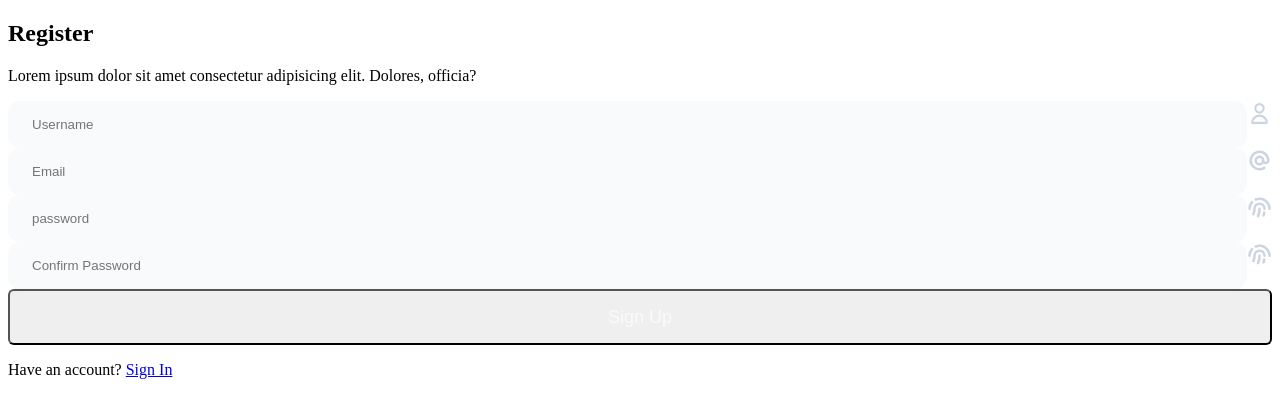
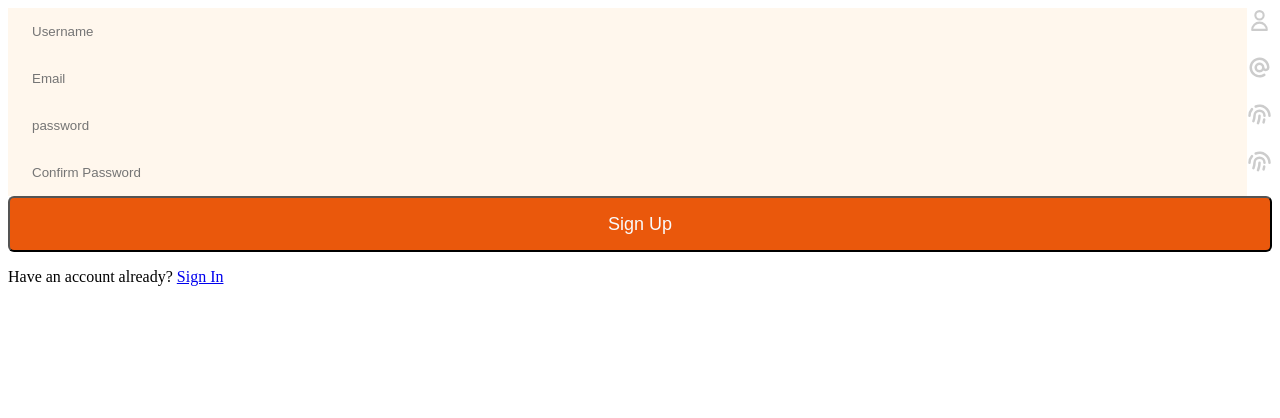
Before and after one commit to yarocruz/anchor, a Next.js app: page /register in a window 1280 px wide. Shown: the top 418 px of the page. Built offline with nearby package versions, Linux system fonts and the light colour scheme.

Commit message:
added validation, finalized email/password authentication

```diff
--- a/pages/Form.module.css
+++ b/app/Form.module.css
@@ -4,17 +4,17 @@
 }
 
 .input_text{
-    @apply w-full py-4 px-6 border rounded-xl bg-slate-50;
+    @apply w-full py-4 px-6 border bg-orange-50;
     @apply focus:outline-none border-none
 }
 
 .button{
-    @apply w-full bg-gradient-to-r from-blue-500 to-indigo-500 rounded-md;
+    @apply w-full bg-orange-600 rounded-md;
     @apply py-3 text-gray-50 text-lg
 }
 
 .button:hover{
-    @apply bg-gradient-to-r from-gray-50 to-gray-100 border-blue-500;
+    @apply bg-gradient-to-r from-gray-50 to-gray-100 border-orange-500;
     @apply text-gray-700 border;
 }
 
@@ -23,14 +23,14 @@
 }
 
 .input_text + *{
-    color: #CBD5E1;
+    color: #ccc;
 }
 
 .input_text:focus + *{
-    color: #6366f1;
+    color: orangered;
 }
 
 .input_text:not([type=email]) ~ span:hover *{
-    color: #6366f1;
+    color: orangered;
     cursor: pointer;
 }
--- a/app/auth/Navbar.tsx
+++ b/app/auth/Navbar.tsx
@@ -6,6 +6,7 @@ import Logout from "@/app/auth/Logout";
 
 export default async function Navbar() {
     const session = await getServerSession(authOptions);
+
     return (
         <div className="navbar bg-orange-600 text-white">
             <div className="container mx-auto p-2">
--- a/app/layout.tsx
+++ b/app/layout.tsx
@@ -3,7 +3,7 @@ import React from "react";
 import Navbar from "@/app/auth/Navbar";
 
 export const metadata = {
-  title: 'Hypertext',
+  title: 'Anchor',
   description: 'Old school bookmarking',
 }
 
@@ -15,7 +15,7 @@ export default function RootLayout({
   return (
     <html lang="en">
       <body>
-        <Navbar />
+      <Navbar />
       {children}
       </body>
     </html>
--- /dev/null
+++ b/helpers/validate.js
@@ -0,0 +1,54 @@
+export default function login_validate(values){
+    const errors = {};
+
+    if (!values.email) {
+        errors.email = 'Required';
+    } else if (!/^[A-Z0-9._%+-]+@[A-Z0-9.-]+\.[A-Z]{2,4}$/i.test(values.email)) {
+        errors.email = 'Invalid email address';
+    }
+
+    if(!values.password){
+        errors.password = "Required";
+    } else if(values.password.length < 8 || values.password.length > 20){
+        errors.password = "Must be greater then 8 and less then 20 characters long";
+    } else if(values.password.includes(" ")){
+        errors.password = "Invalid Password";
+    }
+
+    return errors;
+
+}
+
+export function registerValidate(values){
+    const errors = {};
+
+    if(!values.username){
+        errors.username = "Required";
+    }else if(values.username.includes(" ")){
+        errors.username = "Invalid Username...!"
+    }
+
+    if (!values.email) {
+        errors.email = 'Required';
+    } else if (!/^[A-Z0-9._%+-]+@[A-Z0-9.-]+\.[A-Z]{2,4}$/i.test(values.email)) {
+        errors.email = 'Invalid email address';
+    }
+
+    if(!values.password){
+        errors.password = "Required";
+    } else if(values.password.length < 8 || values.password.length > 20){
+        errors.password = "Must be greater then 8 and less then 20 characters long";
+    } else if(values.password.includes(" ")){
+        errors.password = "Invalid Password";
+    }
+
+    if(!values.cpassword){
+        errors.cpassword = "Required";
+    } else if(values.password !== values.cpassword){
+        errors.cpassword = "Password Not Match...!"
+    } else if(values.cpassword.includes(" ")){
+        errors.cpassword = "Invalid Confirm Password"
+    }
+
+    return errors;
+}
--- a/pages/login.tsx
+++ b/pages/login.tsx
@@ -1,13 +1,15 @@
 import {signIn} from "next-auth/react";
 import Image from 'next/image'
 import "../app/globals.css"
-import styles from "./Form.module.css"
+import styles from "../app/Form.module.css"
 import React from "react";
 import Link from "next/link";
 import { HiAtSymbol, HiFingerPrint } from "react-icons/hi";
 import { useState } from 'react';
 import { useFormik } from 'formik';
 import { useRouter } from 'next/router';
+import login_validate from "../helpers/validate";
+import Navbar from "@/app/auth/Navbar";
 
 interface LoginData {
     email: string,
@@ -22,7 +24,8 @@ export default function Login() {
             email: '',
             password: ''
         },
-        onSubmit
+        validate: login_validate,
+        onSubmit,
     })
 
     async function onSubmit(values: LoginData) {
@@ -37,10 +40,9 @@ export default function Login() {
     }
 
     return (
-        <section className='w-3/4 mx-auto flex flex-col gap-10 items-center'>
-            {/* form */}
+        <section className='w-3/4 mx-auto flex flex-col gap-10 items-center my-20'>
             <form className='flex flex-col gap-5' onSubmit={formik.handleSubmit}>
-                <div className={styles.input_group}>
+                <div className={`${styles.input_group} ${formik.errors.email && formik.touched.email ? 'border-rose-600' : ''}`}>
                     <input
                         className={styles.input_text}
                         type="email"
@@ -52,10 +54,13 @@ export default function Login() {
                         <HiAtSymbol size={25} />
                     </span>
                 </div>
-                <div className={styles.input_group}>
+
+                {formik.errors.email && formik.touched.email ? <span className='text-rose-500'>{formik.errors.email}</span> : <></>}
+
+                <div className={`${styles.input_group} ${formik.errors.password && formik.touched.password ? 'border-rose-600' : ''}`}>
                     <input
                         className={styles.input_text}
-                        type="password"
+                        type={`${show ? "text" : "password"}`}
                         name='password'
                         placeholder='password'
                         {...formik.getFieldProps('password')}
@@ -65,7 +70,8 @@ export default function Login() {
                     </span>
                 </div>
 
-                {/* login buttons */}
+                {formik.errors.password && formik.touched.password ? <span className='text-rose-500'>{formik.errors.password}</span> : <></>}
+
                 <div className="input-button">
                     <button type='submit' className={styles.button}>
                         Login
@@ -83,9 +89,8 @@ export default function Login() {
                 </div>
             </form>
 
-            {/* bottom */}
-            <p className='text-center text-gray-400 '>
-                don't have an account yet? <Link className='text-blue-700' href={'/register'}>Sign Up</Link>
+            <p className='text-center text-gray-400'>
+                Don't have an account yet? <Link className='text-orange-700' href={'/register'}>Sign Up</Link>
             </p>
         </section>
 
--- a/pages/register.tsx
+++ b/pages/register.tsx
@@ -1,10 +1,11 @@
 import Link from 'next/link'
-import styles from './Form.module.css';
+import styles from '../app/Form.module.css';
 import Image from 'next/image'
 import { HiAtSymbol, HiFingerPrint, HiOutlineUser } from "react-icons/hi";
 import { useState } from 'react';
 import { useFormik } from 'formik';
 import { useRouter } from 'next/router';
+import {registerValidate} from '../helpers/validate';
 
 interface SignupData {
     username: string,
@@ -24,6 +25,7 @@ export default function Register() {
             password: '',
             cpassword: ''
         },
+        validate: registerValidate,
         onSubmit
     })
 
@@ -42,11 +44,7 @@ export default function Register() {
     }
 
     return (
-        <section className='w-3/4 mx-auto flex flex-col gap-10'>
-            <div className="title">
-                <h1 className='text-gray-800 text-4xl font-bold py-4'>Register</h1>
-                <p className='w-3/4 mx-auto text-gray-400'>Lorem ipsum dolor sit amet consectetur adipisicing elit. Dolores, officia?</p>
-            </div>
+        <section className='w-3/4 mx-auto flex flex-col gap-10 items-center my-20'>
 
             {/* form */}
             <form className='flex flex-col gap-5' onSubmit={formik.handleSubmit}>
@@ -62,7 +60,7 @@ export default function Register() {
                     <HiOutlineUser size={25} />
                 </span>
                 </div>
-                {/* {formik.errors.username && formik.touched.username ? <span className='text-rose-500'>{formik.errors.username}</span> : <></>} */}
+                 {formik.errors.username && formik.touched.username ? <span className='text-rose-500'>{formik.errors.username}</span> : <></>}
                 <div className={`${styles.input_group} ${formik.errors.email && formik.touched.email ? 'border-rose-600' : ''}`}>
                     <input
                         type="email"
@@ -75,7 +73,7 @@ export default function Register() {
                     <HiAtSymbol size={25} />
                 </span>
                 </div>
-                {/* {formik.errors.email && formik.touched.email ? <span className='text-rose-500'>{formik.errors.email}</span> : <></>} */}
+                 {formik.errors.email && formik.touched.email ? <span className='text-rose-500'>{formik.errors.email}</span> : <></>}
                 <div className={`${styles.input_group} ${formik.errors.password && formik.touched.password ? 'border-rose-600' : ''}`}>
                     <input
                         type={`${show.password ? "text" : "password"}`}
@@ -114,7 +112,7 @@ export default function Register() {
 
             {/* bottom */}
             <p className='text-center text-gray-400 '>
-                Have an account? <Link className='text-blue-700' href={'/login'}>Sign In</Link>
+                Have an account already? <Link className='text-orange-700' href={'/login'}>Sign In</Link>
             </p>
         </section>
     );
```
Also changed, not shown: app/page.module.css (added).
